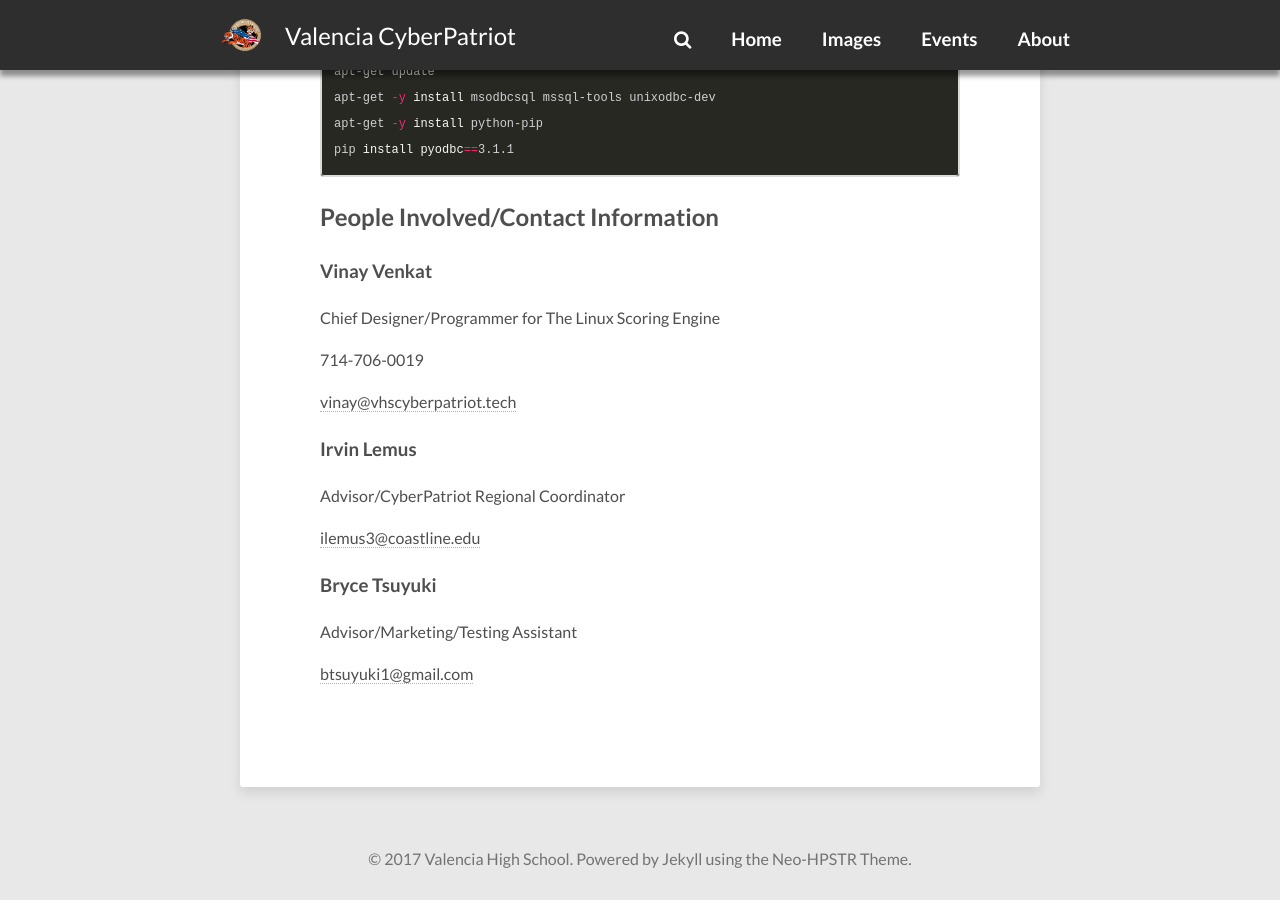
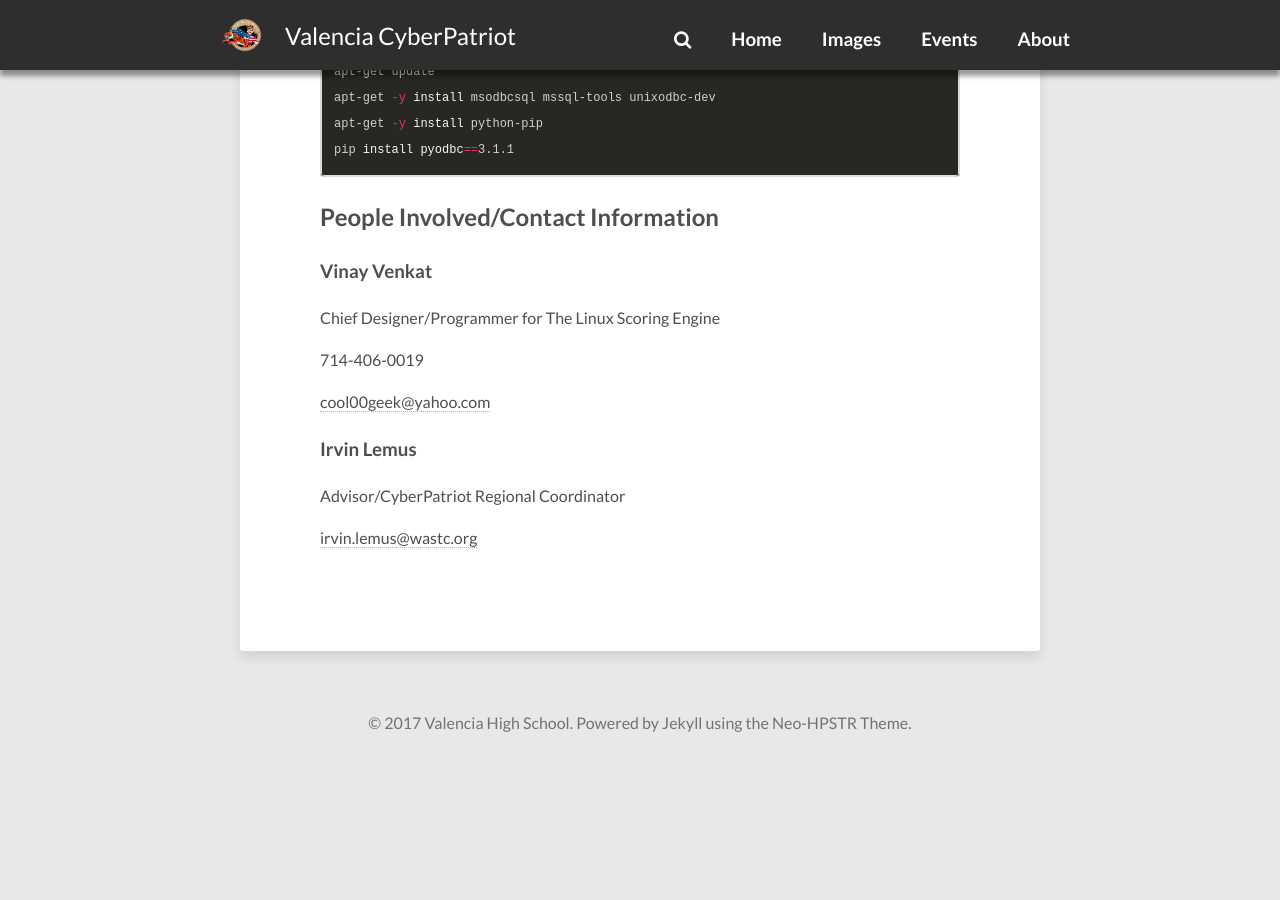
Before and after one commit to cool00geek/vhscyberpatriot, a Jekyll site: the page built from engineabout.md, in a window 1280 px wide and 900 px high, scrolled down 2187 px. Built offline with Jekyll 4.4.1, drawn with Linux system fonts in a browser that asks for light colours; nearby versions of some CDN libraries; our own code applies the rules of GitHub Pages for plain Markdown files; comment, search, counter and statistics services are not loaded; after the commit the page ends 2951 px from its top, so only the background shows below that.

Commit message:
Update engineabout.md

```diff
--- a/engineabout.md
+++ b/engineabout.md
@@ -63,20 +63,13 @@ pip install pyodbc==3.1.1
 
 Chief Designer/Programmer for The Linux Scoring Engine
 
-714-706-0019
+714-406-0019
 
-<a href="mailto:vinay@vhscyberpatriot.tech?subject=Linux Scoring Engine&body=This email is regarding the Linux Scoring Engine, and I would like more information about it">vinay@vhscyberpatriot.tech</a>
+<a href="mailto:cool00geek@yahoo.com?subject=Linux Scoring Engine&body=This email is regarding the Linux Scoring Engine, and I would like more information about it">cool00geek@yahoo.com</a>
 
 
 ### Irvin Lemus
 
 Advisor/CyberPatriot Regional Coordinator
 
-<a href="mailto:ilemus3@coastline.edu?subject=Linux Scoring Engine&body=This email is regarding the Linux Scoring Engine, and I would like more information about it">ilemus3@coastline.edu</a>
-
-
-### Bryce Tsuyuki
-
-Advisor/Marketing/Testing Assistant
-
-<a href="mailto:btsuyuki1@gmail.com?subject=Linux Scoring Engine&body=This email is regarding the Linux Scoring Engine, and I would like more information about it">btsuyuki1@gmail.com</a>
+<a href="mailto:irvin.lemus@wastc.org?subject=Linux Scoring Engine&body=This email is regarding the Linux Scoring Engine, and I would like more information about it">irvin.lemus@wastc.org</a>
```
